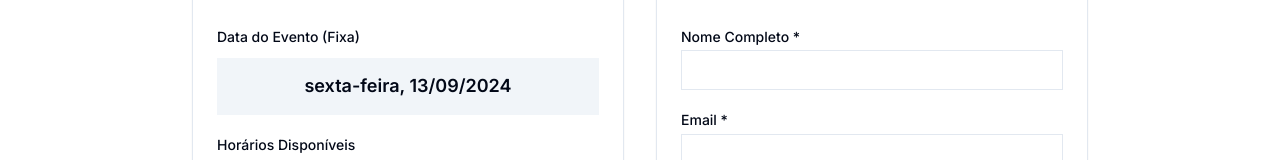
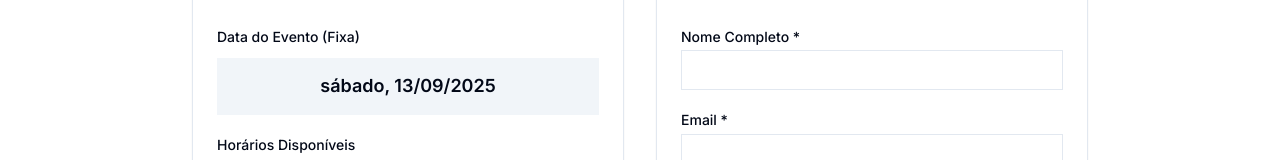
Before and after one commit to natanaelddd/redentor-cristo-digital, a React (Vite) app: page /agendamento in a window 1280 px wide. Shown: the part 508-668 px from the top of the page. Built offline with nearby package versions, Linux system fonts and the light colour scheme; no server answers; the database is empty; a web font is replaced by a local one.

Commit message:
Fix event date

```diff
--- a/src/pages/Agendamento.tsx
+++ b/src/pages/Agendamento.tsx
@@ -26,8 +26,8 @@ const Agendamento = () => {
     address: ''
   });
 
-  // Data fixa do evento - 13 de setembro de 2024
-  const eventDate = new Date(2024, 8, 13);
+  // Data fixa do evento - 13 de setembro de 2025 (sábado)
+  const eventDate = new Date(2025, 8, 13);
 
   // Generate time slots from 9:00 to 16:00 every 10 minutes
   const generateTimeSlots = () => {
```
